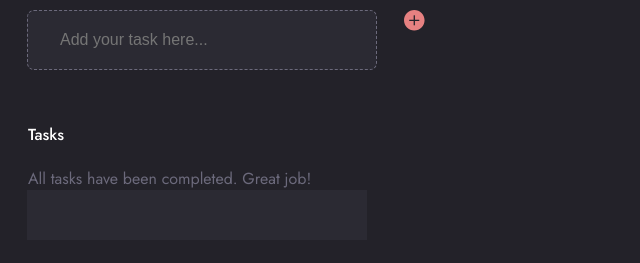
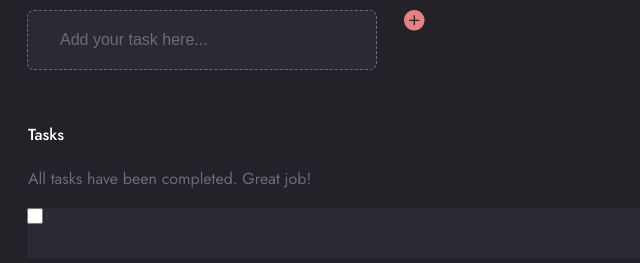
Before and after one commit to kirstytheproud/todos-tech-test, a plain HTML site: page index.html in a window 1280 px wide. Both pictures are taken after a click on the icon 414 px from the left and 363 px from the top of the page. Shown: the part 343-606 px from the top of the page, 0-640 px from the left. Drawn offline with Linux system fonts and the light colour scheme.

Commit message:
added checkboxes to list items

```diff
--- a/script.js
+++ b/script.js
@@ -28,16 +28,22 @@ const addToDo = () => {
     newListItem.classList.add("item");
     toDoList.appendChild(newListItem);
 
-    // const itemCheckBox = document.createElement("input");
-    // itemCheckBox.type = "checkbox";
-    // itemCheckBox.classList.add("checkBox");
-    // newListItem.appendChild(itemCheckBox);
-
-    // const deleteBin = document.createElement("img");
-    // deleteBin.src = "svg/delete-bin-vector.svg";
-    // newListItem.appendChild("deleteBin");
+// document.getElementById("task-paragraph").remove();
 
     newListItem.innerHTML = `${newItem}`;
+
+    const itemCheckBox = document.createElement("input");
+    itemCheckBox.type = "checkbox";
+    itemCheckBox.classList.add("checkBox");
+    newListItem.appendChild(itemCheckBox);
+
+
+    const deleteBin = document.createElement("img");
+    deleteBin.classList.add("delete-bin");
+    deleteBin.src = "svg/delete-bin-vector.svg";
+    newListItem.appendChild("deleteBin");
+
+
 }
 
 addButton.addEventListener("click", addToDo);
--- a/style.scss
+++ b/style.scss
@@ -94,6 +94,7 @@ input {
     display: flex;
     justify-content: center;
     align-content: center;
+    align-items: center;
   width: 350px;
   height: 60px;
   background: #2b2a33;
@@ -109,18 +110,15 @@ input {
 ::placeholder {
   font-size: 16px;
   padding: 19px 170px 18px 32px;
+  color:#6c6a7c;
 }
 
-.item {
-  width: 340px;
-  height: 50px;
-  background-color: #2b2a33;
-  color: white;
-  font-family: Jost;
-  font-size: 16px;
-  margin-left: 27px;
-  margin-right: 27px;
+input:focus {
+    color: #FFFFFF; // put your color here
+    font-family: Jost;
 }
+
+
 
 #tasks {
     display: flex;
@@ -143,9 +141,23 @@ input {
 }
 
 .checkBox {
-//   position: absolute;
-//   left: 0px;
-  border-color: #e58181;
+  position: absolute;
+  left: 0px;
+  border: solid #e58181;
+  width: 16px;
+  height: 16px;
 }
 
+.item {
+    // width: 340px;
+    height: 50px;
+    background-color: #2b2a33;
+    color: white;
+    font-family: Jost;
+    font-size: 16px;
+    margin-left: 27px;
+    margin-right: 27px;
+    margin-top: 18px;
+  }
+
 }
```
Also changed, not shown: style.css, 1 other file.
